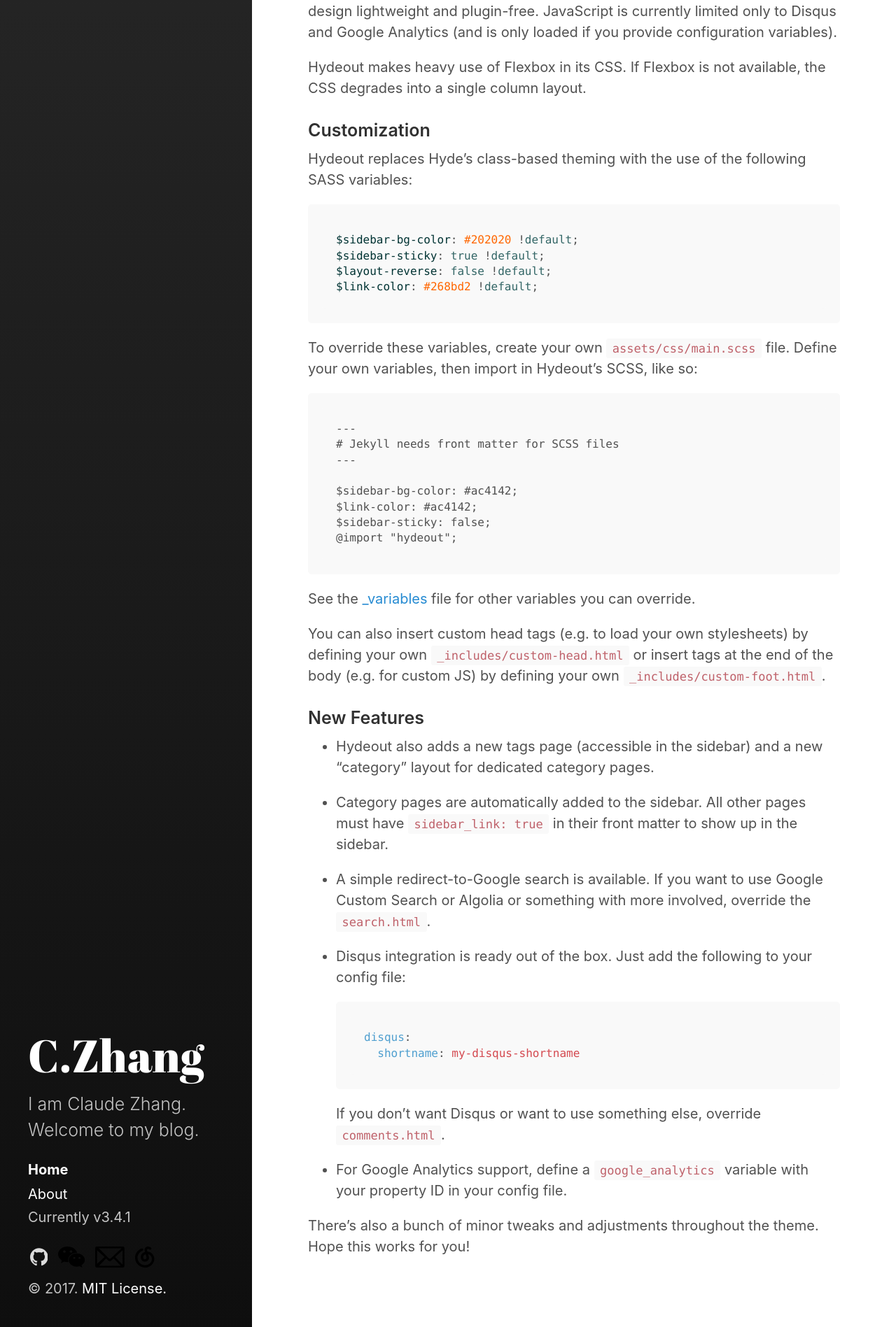
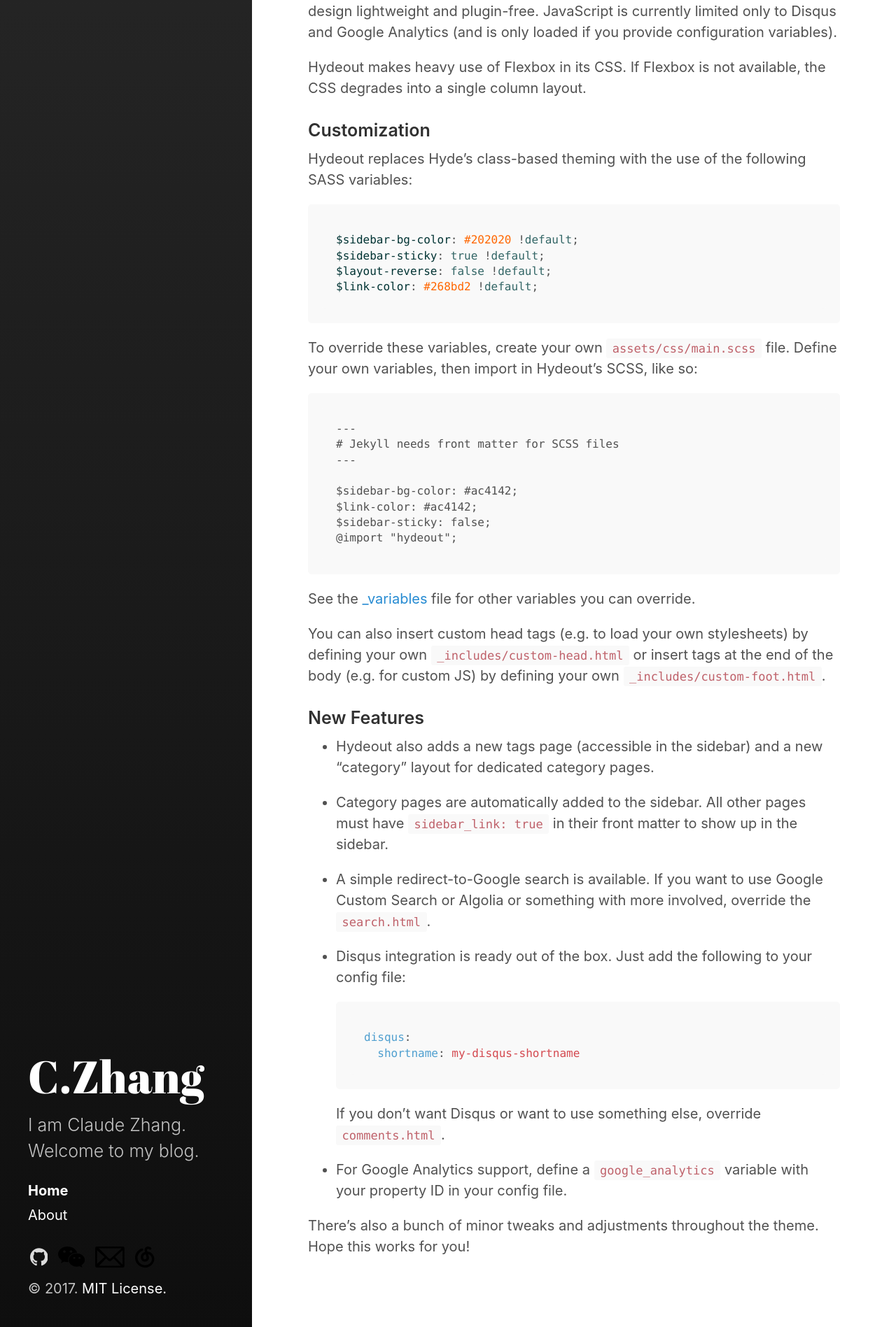
Before and after one commit to claude9493/claude9493.github.io, a Jekyll site: the page built from index.html, in a window 1280 px wide. Shown: the part 1183-3080 px from the top of the page at 70% size. Built offline with Jekyll 4.4.1, drawn with Linux system fonts in a browser that asks for light colours; the list of posts is cut into pages by our own code.

Commit message:
remove the version info in the sidebar

```diff
--- a/_includes/sidebar.html
+++ b/_includes/sidebar.html
@@ -12,10 +12,6 @@
   </header>
   {% include sidebar-nav-links.html %}
 
-  {% if site.version %}
-    <span class="site-version">Currently v{{ site.version }}</span>
-  {% endif %}
-
   {% include sidebar-icon-links.html %}
   {% include copyright.html %}
 </div>
```
